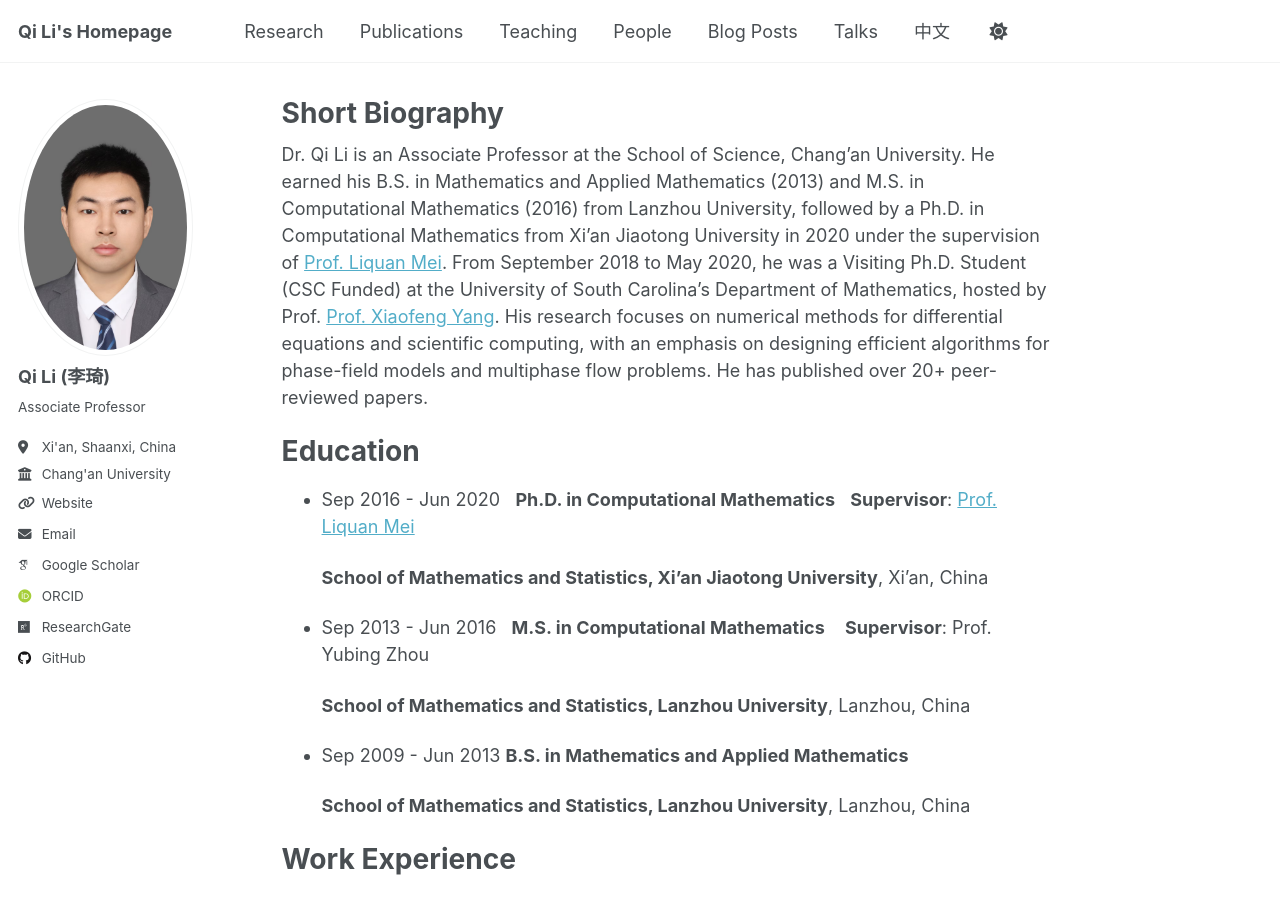
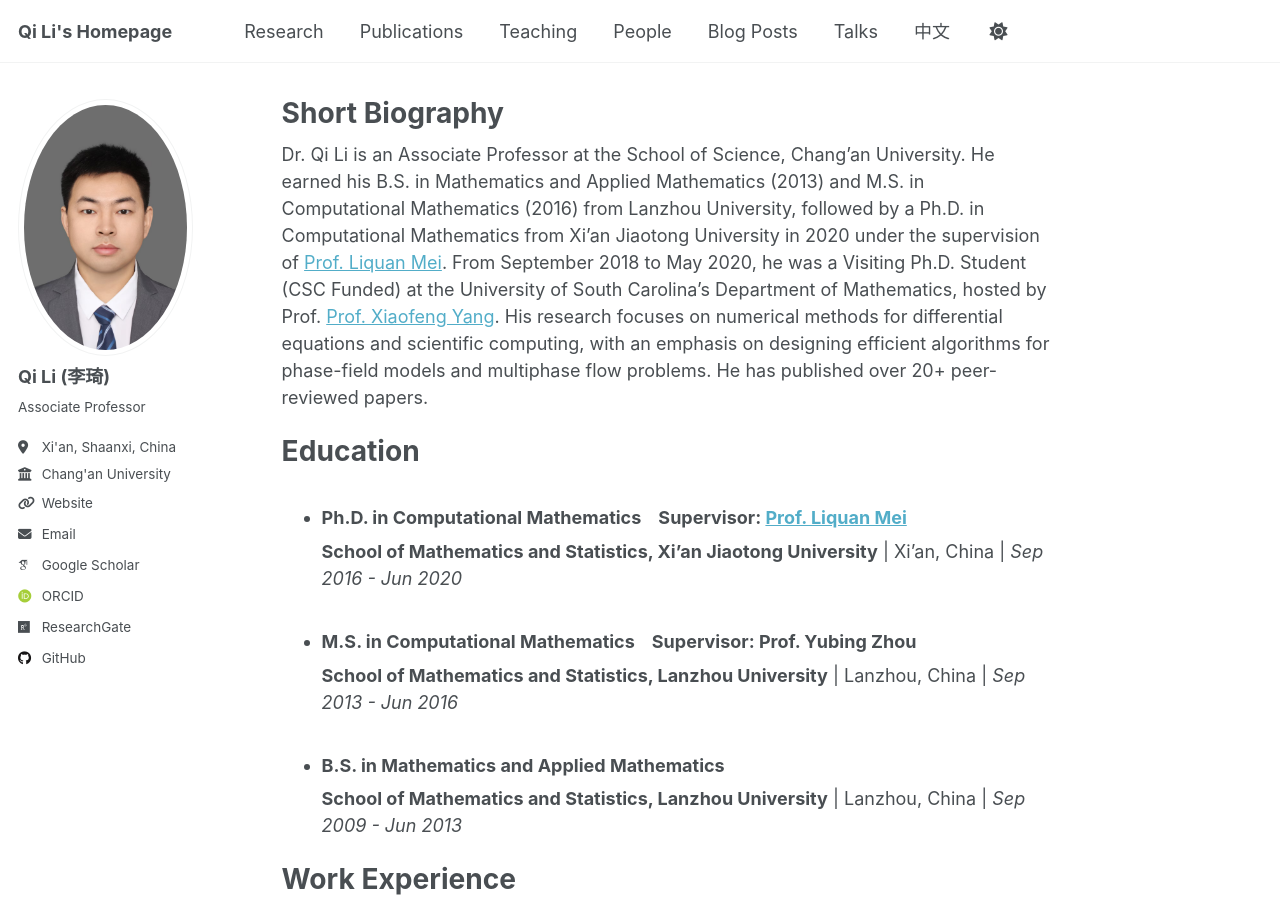
Before and after one commit to liqihao2000/liqihao2000.github.io, a Jekyll site: the page built from _pages/about.md, in a window 1280 px wide and 900 px high. Built offline with Jekyll 4.4.1, drawn with Linux system fonts in a browser that asks for light colours; some web fonts are replaced; some of the changed lines change nothing that is shown.

Commit message:
update info

```diff
--- a/_pages/about.md
+++ b/_pages/about.md
@@ -13,19 +13,28 @@
 
 # Education
 
+- ### Ph.D. in Computational Mathematics  &nbsp;&nbsp; **Supervisor**: [Prof. Liquan Mei](http://gr.xjtu.edu.cn/web/lqmei)
+  **School of Mathematics and Statistics, Xi'an Jiaotong University** | Xi'an, China | *Sep 2016 - Jun 2020*
+
+- ### M.S. in Computational Mathematics  &nbsp;&nbsp; **Supervisor**: Prof. Yubing Zhou
+  **School of Mathematics and Statistics, Lanzhou University** | Lanzhou, China  | *Sep 2013 - Jun 2016*
+
+- ### B.S. in Mathematics and Applied Mathematics
+  **School of Mathematics and Statistics, Lanzhou University** | Lanzhou, China  | *Sep 2009 - Jun 2013*
+
+# Work Experience
+
+<!--
 - Sep 2016 - Jun 2020 &nbsp; **Ph.D. in Computational Mathematics** &nbsp;  **Supervisor**: [Prof. Liquan Mei](http://gr.xjtu.edu.cn/web/lqmei)
-
   **School of Mathematics and Statistics, Xi'an Jiaotong University**, Xi'an, China
 
 - Sep 2013 - Jun 2016 &nbsp; **M.S. in Computational Mathematics**  &nbsp;&nbsp; **Supervisor**: Prof. Yubing Zhou
-
   **School of Mathematics and Statistics, Lanzhou University**, Lanzhou, China
 
 - Sep 2009 - Jun 2013 **B.S. in Mathematics and Applied Mathematics**
-
   **School of Mathematics and Statistics, Lanzhou University**, Lanzhou, China
 
-# Work Experience
+# Work Experience -->
 
 - ### Associate Professor
   **School of Science, Chang'an University** | Xi'an, China  |  *Dec 2022 - Present*
```
